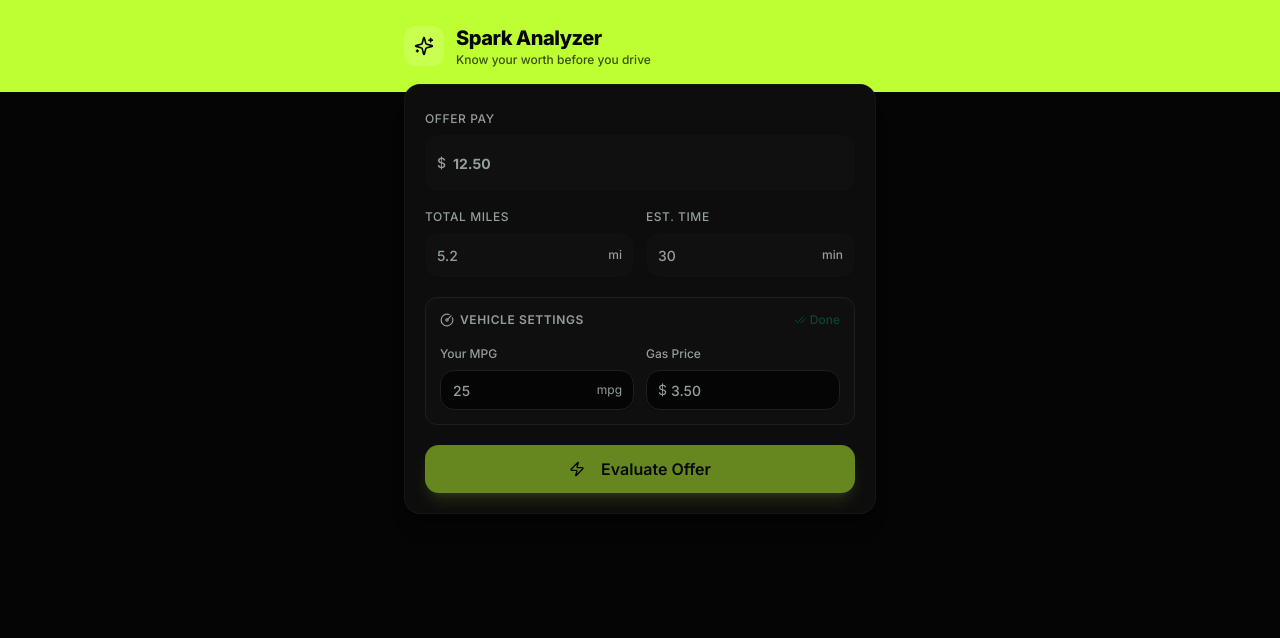
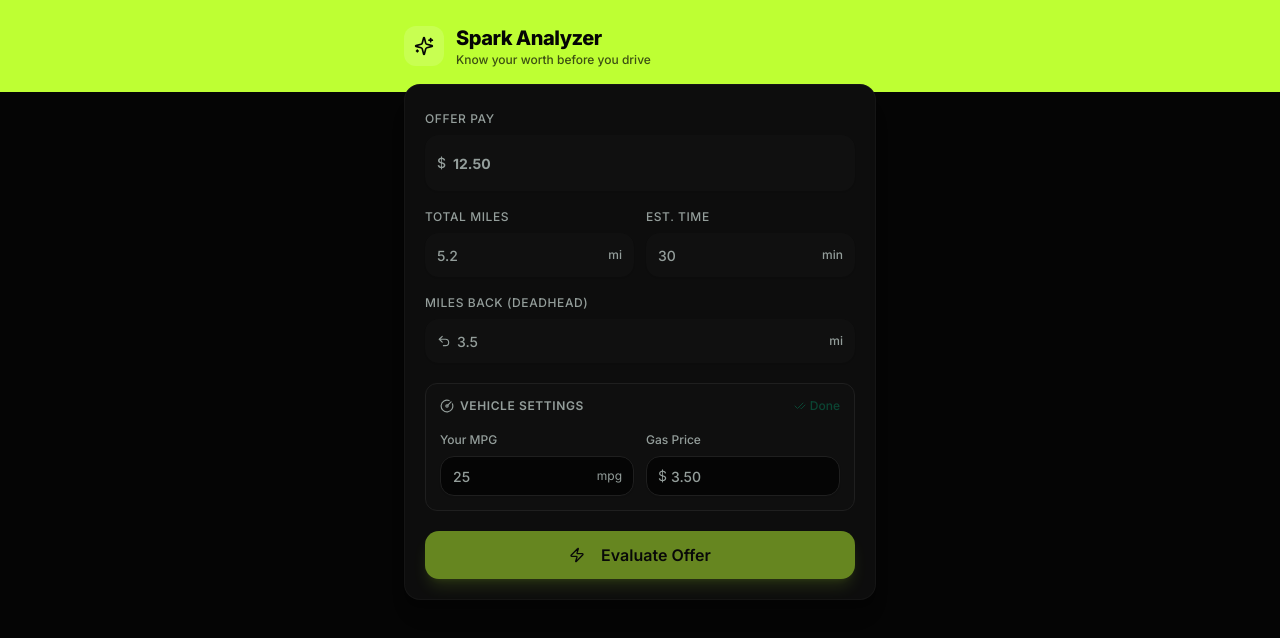
Before and after one commit to DTE-84/Spark, a React (Vite) app: page / in a window 1280 px wide. Shown: the top 638 px of the page. Built offline with nearby package versions, Linux system fonts and the light colour scheme.

Commit message:
first commit

```diff
--- a/src/components/spark/OfferForm.jsx
+++ b/src/components/spark/OfferForm.jsx
@@ -2,7 +2,7 @@
 import { Button } from "@/components/ui/button";
 import { Input } from "@/components/ui/input";
 import { Label } from "@/components/ui/label";
-import { Zap, Fuel, GaugeCircle, Pencil, CheckCheck } from "lucide-react";
+import { Zap, Fuel, GaugeCircle, Pencil, CheckCheck, Undo2 } from "lucide-react";
 
 const STORAGE_KEY = "spark_defaults";
 
@@ -22,7 +22,7 @@
 export default function OfferForm({ onEvaluate, isLoading }) {
   const saved = getSaved();
 
-  const [offer, setOffer] = useState({ pay: "", miles: "", time_minutes: "" });
+  const [offer, setOffer] = useState({ pay: "", miles: "", miles_back: "", time_minutes: "" });
   const [settings, setSettings] = useState({ mpg: saved.mpg || "", gas_price: saved.gas_price || "" });
   const [editingSettings, setEditingSettings] = useState(!saved.mpg || !saved.gas_price);
 
@@ -38,11 +38,12 @@
     onEvaluate({
       pay: parseFloat(offer.pay),
       miles: parseFloat(offer.miles),
+      miles_back: parseFloat(offer.miles_back || 0),
       time_minutes: parseFloat(offer.time_minutes),
       mpg: parseFloat(settings.mpg),
       gas_price: parseFloat(settings.gas_price),
     });
-    setOffer({ pay: "", miles: "", time_minutes: "" });
+    setOffer({ pay: "", miles: "", miles_back: "", time_minutes: "" });
   };
 
   const isValid = offer.pay && offer.miles && offer.time_minutes && settings.mpg && settings.gas_price;
@@ -87,6 +88,22 @@
               className="h-11 text-base font-medium pr-12 bg-muted/50 border-0 focus:bg-background focus:ring-2 focus:ring-primary/20 transition-all"
             />
             <span className="absolute right-3 top-1/2 -translate-y-1/2 text-muted-foreground text-xs font-medium">min</span>
+          </div>
+        </div>
+
+        {/* Miles Back */}
+        <div className="col-span-2 space-y-1.5">
+          <Label htmlFor="miles_back" className="text-xs font-medium text-muted-foreground uppercase tracking-wider">Miles Back (Deadhead)</Label>
+          <div className="relative">
+            <Input
+              id="miles_back" type="number" step="0.1" min="0" placeholder="3.5"
+              value={offer.miles_back} onChange={(e) => handleOfferChange("miles_back", e.target.value)}
+              className="h-11 text-base font-medium pl-8 pr-10 bg-muted/50 border-0 focus:bg-background focus:ring-2 focus:ring-primary/20 transition-all"
+            />
+            <span className="absolute left-3 top-1/2 -translate-y-1/2 text-muted-foreground">
+              <Undo2 className="w-3.5 h-3.5" />
+            </span>
+            <span className="absolute right-3 top-1/2 -translate-y-1/2 text-muted-foreground text-xs font-medium">mi</span>
           </div>
         </div>
       </div>
--- a/src/components/spark/OfferHistory.jsx
+++ b/src/components/spark/OfferHistory.jsx
@@ -38,7 +38,9 @@
                 <div className="min-w-0">
                   <div className="flex items-baseline gap-2">
                     <span className="font-bold text-sm">${offer.pay?.toFixed(2)}</span>
-                    <span className="text-xs text-muted-foreground">{offer.miles}mi • {offer.time_minutes}min</span>
+                    <span className="text-xs text-muted-foreground">
+                      {offer.total_miles?.toFixed(1) || offer.miles}mi • {offer.time_minutes}min
+                    </span>
                   </div>
                   <p className="text-xs text-muted-foreground mt-0.5">
                     ${offer.hourly_rate?.toFixed(2)}/hr • ${offer.per_mile_rate?.toFixed(2)}/mi
--- a/src/pages/Home.jsx
+++ b/src/pages/Home.jsx
@@ -6,12 +6,13 @@
 import OfferResult from "@/components/spark/OfferResult";
 import OfferHistory from "@/components/spark/OfferHistory";
 
-function evaluateOffer({ pay, miles, time_minutes, mpg, gas_price }) {
-  const gallons = miles / mpg;
+function evaluateOffer({ pay, miles, miles_back, time_minutes, mpg, gas_price }) {
+  const total_miles = miles + (parseFloat(miles_back) || 0);
+  const gallons = total_miles / mpg;
   const gas_cost = gallons * gas_price;
   const net_profit = pay - gas_cost;
   const hourly_rate = (net_profit / time_minutes) * 60;
-  const per_mile_rate = pay / miles;
+  const per_mile_rate = pay / total_miles;
 
   let rating;
   if (hourly_rate >= 20 && per_mile_rate >= 1.0) rating = "great";
@@ -19,7 +20,7 @@
   else if (hourly_rate >= 10 && per_mile_rate >= 0.50) rating = "fair";
   else rating = "bad";
 
-  return { gas_cost, net_profit, hourly_rate, per_mile_rate, rating };
+  return { total_miles, gas_cost, net_profit, hourly_rate, per_mile_rate, rating };
 }
 
 export default function Home() {
```
